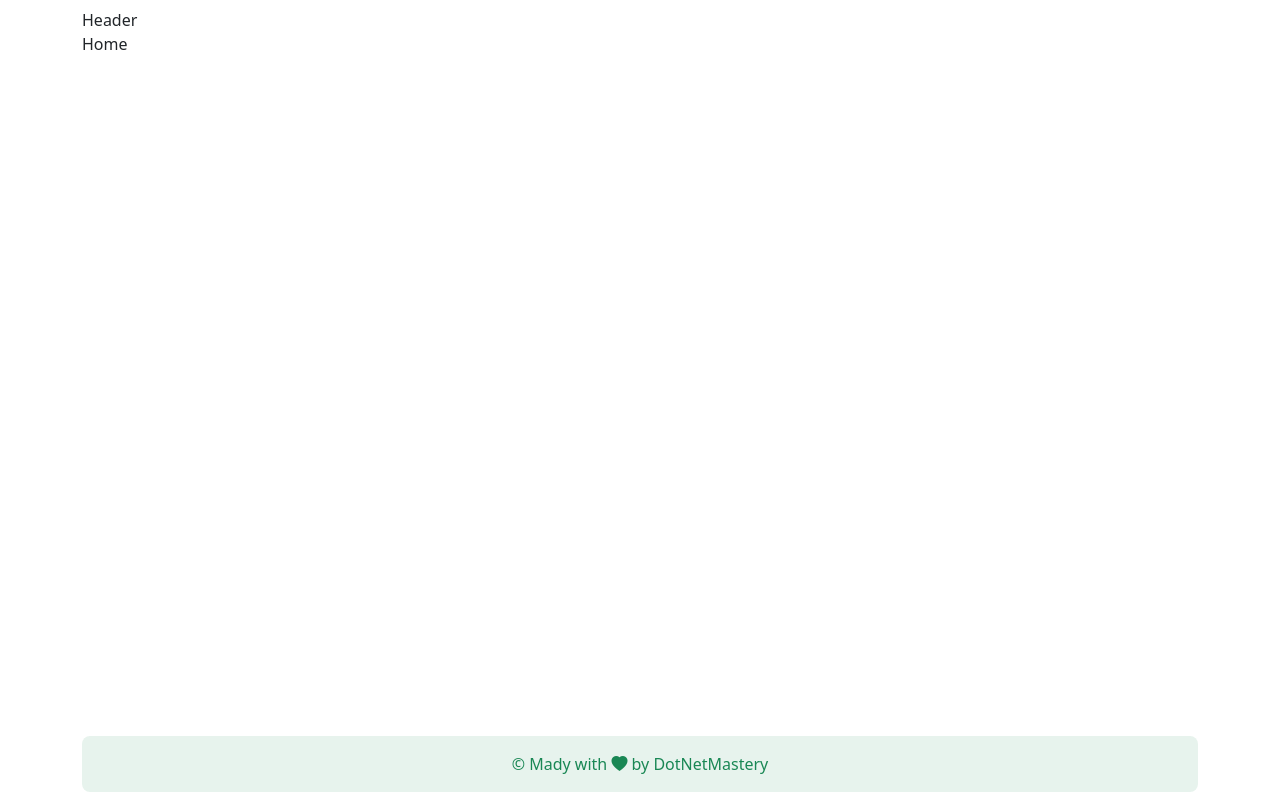
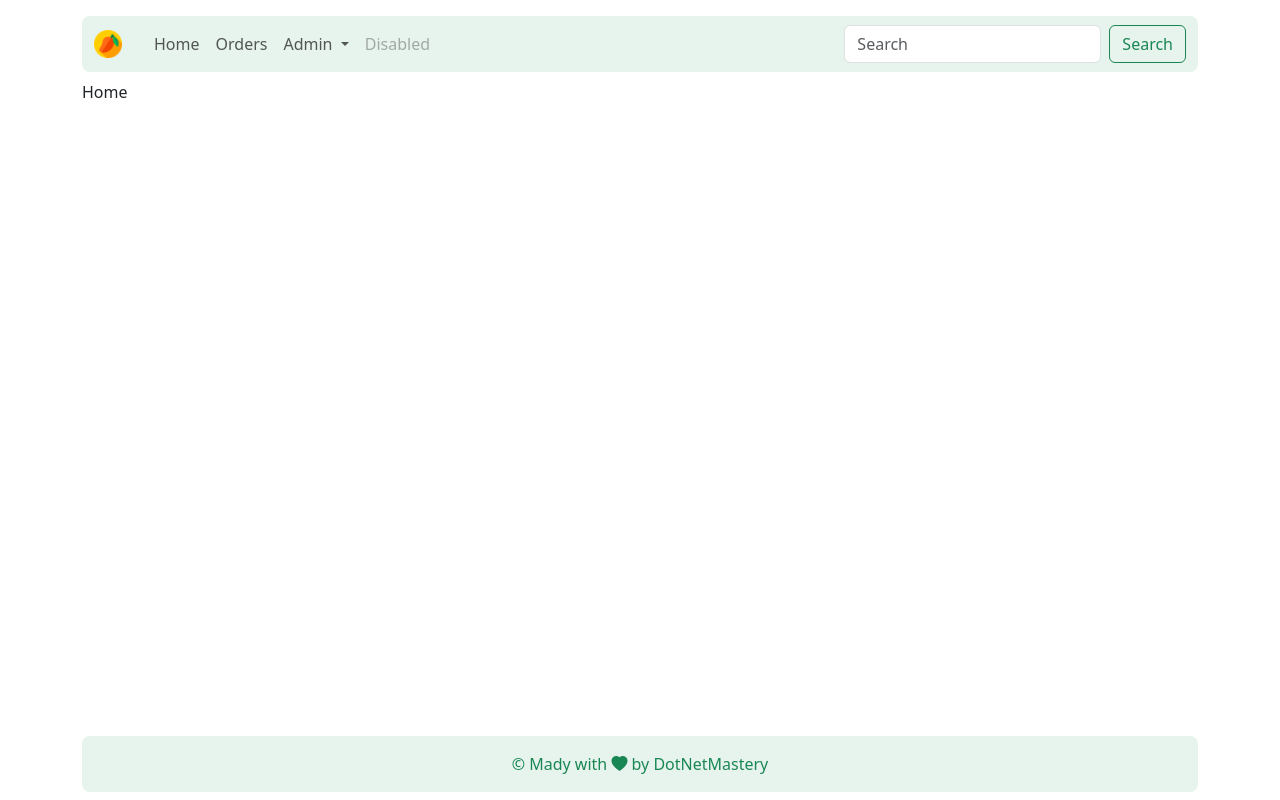
Before and after one commit to bhrugen/Vue_Mango_Fusion, a Vue app in the folder VueMangoFusion/: page / in a window 1280 px wide. Built offline with nearby package versions, Linux system fonts and the light colour scheme.

Commit message:
Section 20 - Header Part 1

```diff
--- a/VueMangoFusion/src/components/layout/Header.vue
+++ b/VueMangoFusion/src/components/layout/Header.vue
@@ -1 +1,84 @@
-<template>Header</template>
+<template>
+  <nav
+    class="navbar navbar-expand-md rounded-3 mx-auto my-2 w-100 bg-success bg-opacity-10 text-success"
+  >
+    <div class="container-fluid">
+      <router-link class="navbar-brand" :to="{ name: APP_ROUTE_NAMES.HOME }">
+        <img
+          src="@/assets/logo.png"
+          alt="Logo"
+          height="28px"
+          class="d-inline-block align-text-top me-2"
+        />
+      </router-link>
+      <button
+        class="navbar-toggler"
+        type="button"
+        data-bs-toggle="collapse"
+        data-bs-target="#navbarSupportedContent"
+        aria-controls="navbarSupportedContent"
+        aria-expanded="false"
+        aria-label="Toggle navigation"
+      >
+        <span class="navbar-toggler-icon"></span>
+      </button>
+      <div class="collapse navbar-collapse" id="navbarSupportedContent">
+        <ul class="navbar-nav me-auto mb-2 mb-lg-0">
+          <li class="nav-item">
+            <router-link class="nav-link" aria-current="page" :to="{ name: APP_ROUTE_NAMES.HOME }"
+              >Home</router-link
+            >
+          </li>
+          <li class="nav-item">
+            <router-link
+              class="nav-link"
+              aria-current="page"
+              :to="{ name: APP_ROUTE_NAMES.ORDER_LIST }"
+              >Orders</router-link
+            >
+          </li>
+          <li class="nav-item dropdown">
+            <a
+              class="nav-link dropdown-toggle"
+              href="#"
+              role="button"
+              data-bs-toggle="dropdown"
+              aria-expanded="false"
+            >
+              Admin
+            </a>
+            <ul class="dropdown-menu">
+              <li>
+                <router-link
+                  class="dropdown-item"
+                  aria-current="page"
+                  :to="{ name: APP_ROUTE_NAMES.MENU_ITEM_LIST }"
+                  >Menu Items</router-link
+                >
+              </li>
+              <li>
+                <router-link
+                  class="dropdown-item"
+                  aria-current="page"
+                  :to="{ name: APP_ROUTE_NAMES.MANAGE_ORDER_ADMIN }"
+                  >Order Management</router-link
+                >
+              </li>
+            </ul>
+          </li>
+          <li class="nav-item">
+            <a class="nav-link disabled" aria-disabled="true">Disabled</a>
+          </li>
+        </ul>
+        <form class="d-flex" role="search">
+          <input class="form-control me-2" type="search" placeholder="Search" aria-label="Search" />
+          <button class="btn btn-outline-success" type="submit">Search</button>
+        </form>
+      </div>
+    </div>
+  </nav>
+</template>
+
+<script setup>
+import { APP_ROUTE_NAMES } from '@/constants/routeNames'
+</script>
```
